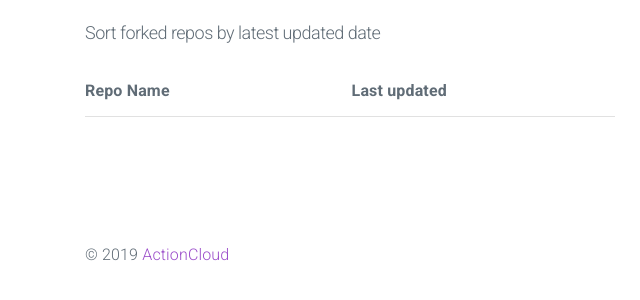
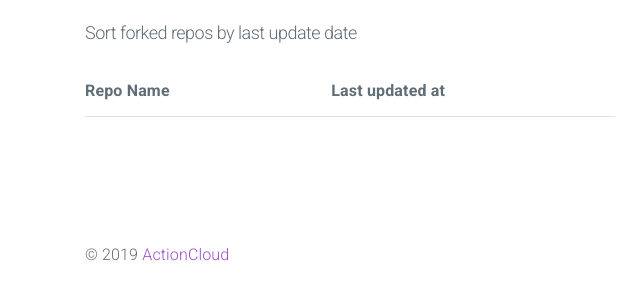
Before and after one commit to ActionCloud/actioncloud.github.io, a plain HTML site: page apps/sort-forks/index.html in a window 1280 px wide. Shown: the part 86-386 px from the top of the page, without its empty margins (290-930 px from the left). Drawn offline with nearby package versions, Linux system fonts and the light colour scheme; no server answers.

Commit message:
Update sort forks viewer

```diff
--- a/apps/sort-forks/index.html
+++ b/apps/sort-forks/index.html
@@ -23,13 +23,13 @@
         <div class="column column-50 column-offset-25">
 
           <h1>Sort Forks Action Viewer</h1>
-          <h5>Sort forked repos by latest updated date</h5>
+          <h5>Sort forked repos by last update date</h5>
 
           <table>
             <thead>
               <tr>
                 <th>Repo Name</th>
-                <th>Last updated</th>
+                <th>Last updated at</th>
               </tr>
             </thead>
             <tbody id="myTBody">
```
